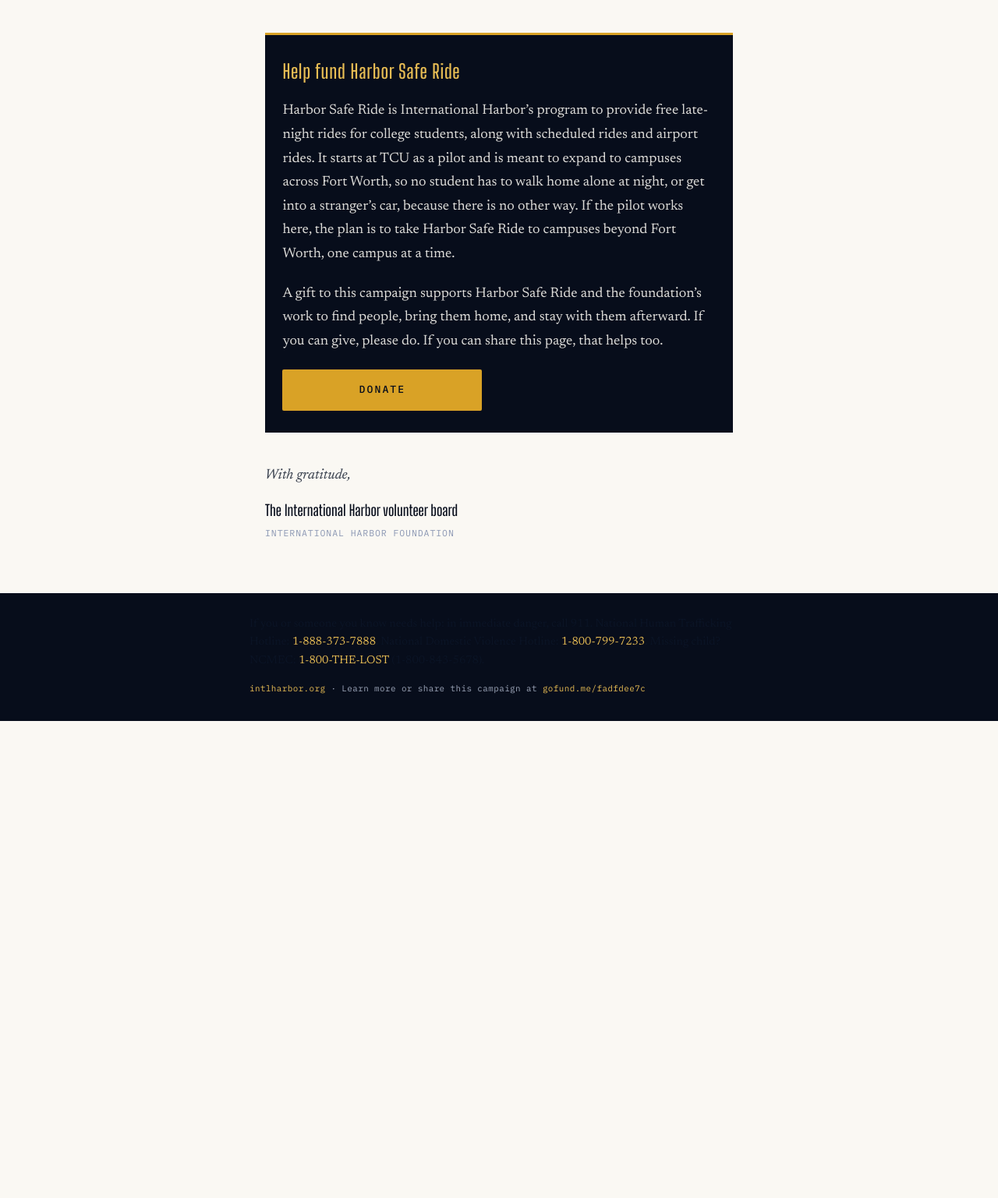
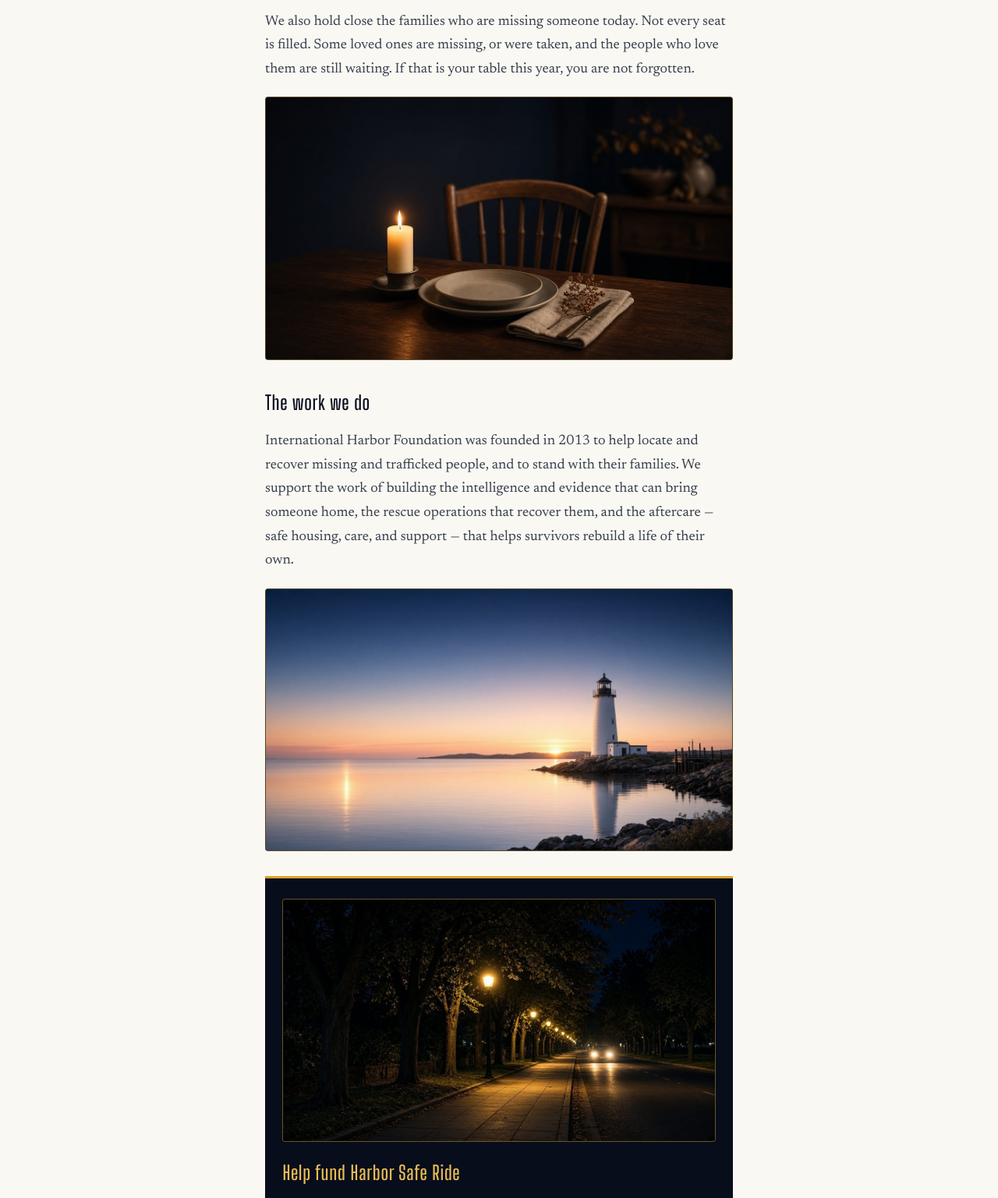
Before and after one commit to foxtrotglobal/foxtrotglobal.github.io, a plain HTML site: page international-harbor-thanksgiving/index.html in a window 1280 px wide. Shown: the part 973-2510 px from the top of the page at 78% size. Before the commit the page ends 1898 px from the top, so only its background shows below. Drawn offline with Linux system fonts and the light colour scheme.

Commit message:
Add photographs to the International Harbor Thanksgiving page

```diff
--- a/international-harbor-thanksgiving/index.html
+++ b/international-harbor-thanksgiving/index.html
@@ -205,6 +205,33 @@
       letter-spacing: 0.04em;
       color: rgba(185, 194, 214, 0.85);
     }
+    figure.photo {
+      margin: 0 0 1.65rem;
+      padding: 0;
+    }
+    figure.photo img {
+      display: block;
+      width: 100%;
+      height: auto;
+      aspect-ratio: 16 / 9;
+      object-fit: cover;
+      border-radius: 4px;
+      border: 1px solid rgba(217, 162, 38, 0.35);
+      background: var(--navy-900);
+    }
+    figure.photo figcaption {
+      font-family: var(--mono);
+      font-size: 0.68rem;
+      letter-spacing: 0.04em;
+      color: var(--mist);
+      margin: 0.45rem 0 0;
+      line-height: 1.45;
+    }
+    figure.photo.hero { margin: 0 0 1.85rem; }
+    .ask figure.photo { margin: 0 0 1.15rem; }
+    .ask figure.photo img { border-color: rgba(217, 162, 38, 0.45); }
+    .ask figure.photo figcaption { color: rgba(185, 194, 214, 0.85); }
+
     @media (min-width: 640px) {
       .donate { width: auto; min-width: 16rem; }
       main { padding-top: 3rem; padding-bottom: 4rem; }
@@ -223,15 +250,32 @@
     <p class="date">November 26, 2026</p>
     <hr class="rule">
 
+    <figure class="photo hero">
+      <img src="photo-thanksgiving-table.jpg" width="1280" height="720" alt="A warm Thanksgiving table with a roasted turkey, autumn leaves, candles, and place settings, with no one seated yet." fetchpriority="high">
+    </figure>
+
     <p class="lead">Today we are grateful for the tables that are full, and for the families who get to spend this day together, safe and at home. That is a blessing worth naming out loud.</p>
 
     <p>We also hold close the families who are missing someone today. Not every seat is filled. Some loved ones are missing, or were taken, and the people who love them are still waiting. If that is your table this year, you are not forgotten.</p>
+
+    <figure class="photo">
+      <img src="photo-empty-chair.jpg" width="1280" height="720" alt="An empty wooden chair at a set place, with a single candle lit beside the unused plate." loading="lazy">
+    </figure>
 
     <h2>The work we do</h2>
 
     <p>International Harbor Foundation was founded in 2013 to help locate and recover missing and trafficked people, and to stand with their families. We support the work of building the intelligence and evidence that can bring someone home, the rescue operations that recover them, and the aftercare — safe housing, care, and support — that helps survivors rebuild a life of their own.</p>
 
+    <figure class="photo">
+      <img src="photo-lighthouse-dawn.jpg" width="1280" height="720" alt="A white lighthouse standing at the edge of a calm harbor as the sun rises." loading="lazy">
+    </figure>
+
     <div class="ask">
+
+      <figure class="photo">
+        <img src="photo-night-ride.jpg" width="1280" height="720" alt="A tree-lined walkway at night, lit by streetlamps, with a car’s headlights approaching on the road." loading="lazy">
+      </figure>
+
       <h2>Help fund Harbor Safe Ride</h2>
       <p>Harbor Safe Ride is International Harbor’s program to provide free late-night rides for college students, along with scheduled rides and airport rides. It starts at TCU as a pilot and is meant to expand to campuses across Fort Worth, so no student has to walk home alone at night, or get into a stranger’s car, because there is no other way. If the pilot works here, the plan is to take Harbor Safe Ride to campuses beyond Fort Worth, one campus at a time.</p>
       <p>A gift to this campaign supports Harbor Safe Ride and the foundation’s work to find people, bring them home, and stay with them afterward. If you can give, please do. If you can share this page, that helps too.</p>
@@ -249,6 +293,7 @@
     <div class="inner">
       <p class="help">If you or someone you know needs help: in immediate danger, call 911. National Human Trafficking Hotline: <a href="tel:18883737888">1-888-373-7888</a>. National Domestic Violence Hotline: <a href="tel:18007997233">1-800-799-7233</a>. Missing child? NCMEC: <a href="tel:18008435678">1-800-THE-LOST</a> (1-800-843-5678).</p>
       <p class="fine"><a href="https://intlharbor.org">intlharbor.org</a> · Learn more or share this campaign at <a href="https://gofund.me/fadfdee7c">gofund.me/fadfdee7c</a></p>
+      <p class="fine" style="margin-top:0.75rem">Photographs created for International Harbor Foundation.</p>
     </div>
   </footer>
 </body>
```
